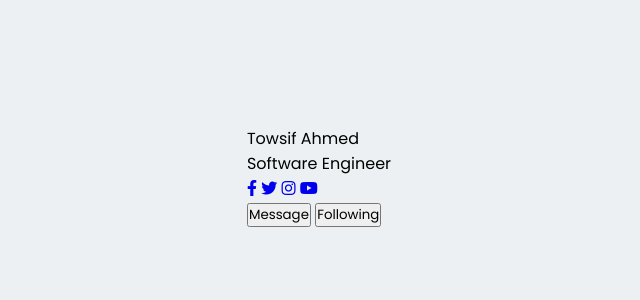
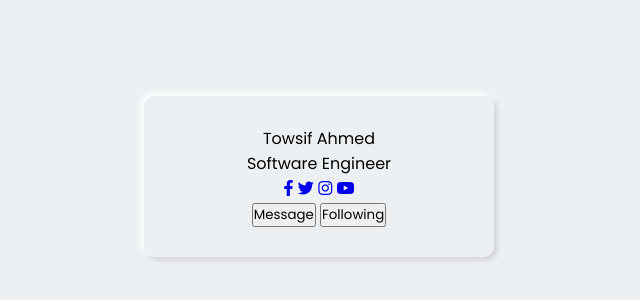
Before and after one commit to towsif031/neumorphic-profile-card, a plain HTML site: page index.html in a window 1280 px wide. Shown: the part 224-524 px from the top of the page, without its empty margins (321-961 px from the left). Drawn offline with Linux system fonts and the light colour scheme.

Commit message:
neumorphism

```diff
--- a/assets/css/main.scss
+++ b/assets/css/main.scss
@@ -12,3 +12,15 @@ body {
 	align-items: center;
 	background: #ecf0f3;
 }
+
+.wrapper {
+	padding: 30px;
+	width: 350px;
+	display: flex;
+	justify-content: center;
+	align-items: center;
+	flex-direction: column;
+	background: #ecf0f3;
+	border-radius: 10px;
+	box-shadow: -3px -3px 7px #fff, 3px 3px 5px #ceced1;
+}
```
Also changed, not shown: assets/css/main.css, 1 other file.
